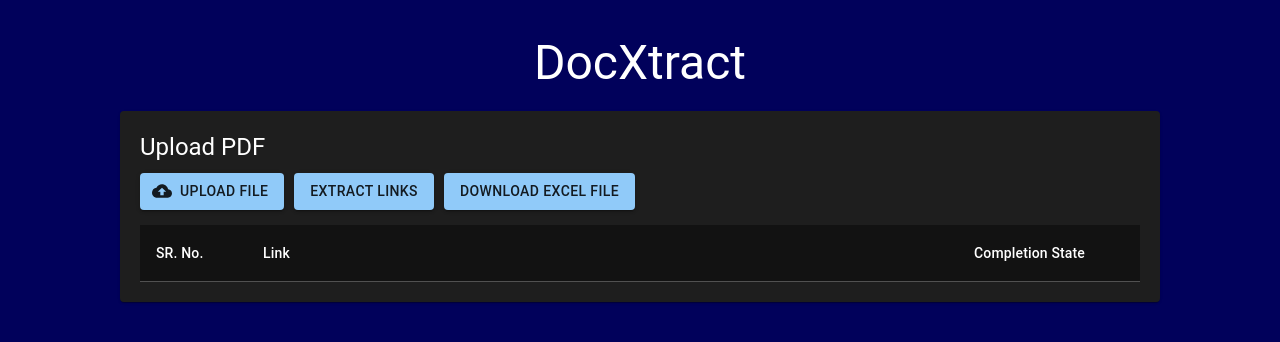
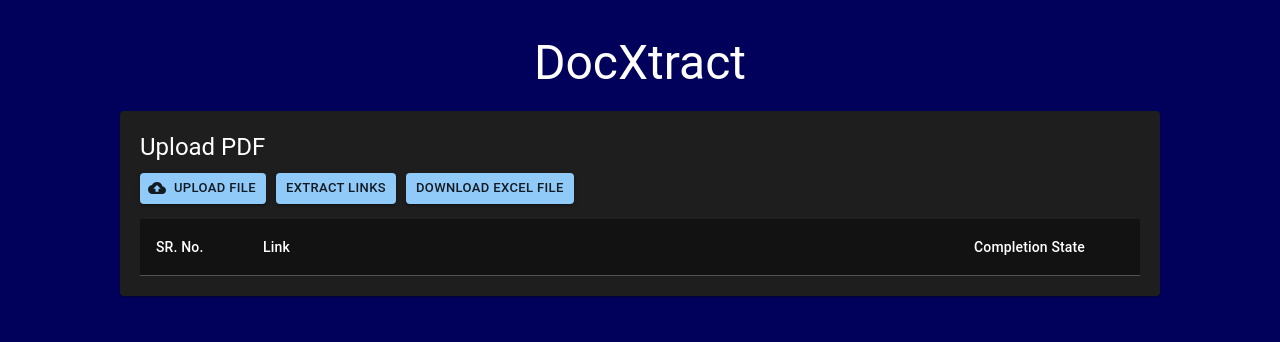
Before and after one commit to Shariq2003/DocXtract, a React (Create React App) app: page / in a window 1280 px wide. Shown: the top 342 px of the page. Built offline with nearby package versions, Linux system fonts and the light colour scheme.

Commit message:
Fix::UI improvement

```diff
--- a/src/components/Form.js
+++ b/src/components/Form.js
@@ -110,6 +110,7 @@ function FileUpload() {
                     <Button
                         component="label"
                         role={undefined}
+                        size='small'
                         variant="contained"
                         tabIndex={-1}
                         startIcon={<CloudUploadIcon />}
@@ -117,8 +118,8 @@ function FileUpload() {
                         Upload file
                         <VisuallyHiddenInput type="file" onChange={handleFileChange}/>
                     </Button>
-                    <Button variant="contained" onClick={extractLinks} style={{ marginLeft: '10px' }}>Extract Links</Button>
-                    <Button variant="contained" onClick={downloadExcelFile} style={{ marginLeft: '10px' }}>Download Excel File</Button>
+                    <Button size='small' variant="contained" onClick={extractLinks} style={{ marginLeft: '10px' }}>Extract Links</Button>
+                    <Button size='small' variant="contained" onClick={downloadExcelFile} style={{ marginLeft: '10px' }}>Download Excel File</Button>
                     <TableContainer style={{ marginTop:"15px",display: "flex", justifyContent: "center",maxHeight:"540px", overflowY: 'auto', scrollbarWidth: 'none', width: '100%' }}>
                         <Table>
                             <TableHead style={{ position: "sticky", top: 0, zIndex: 1, backgroundColor: theme.palette.background.paper,width:"100%" }}>
```
